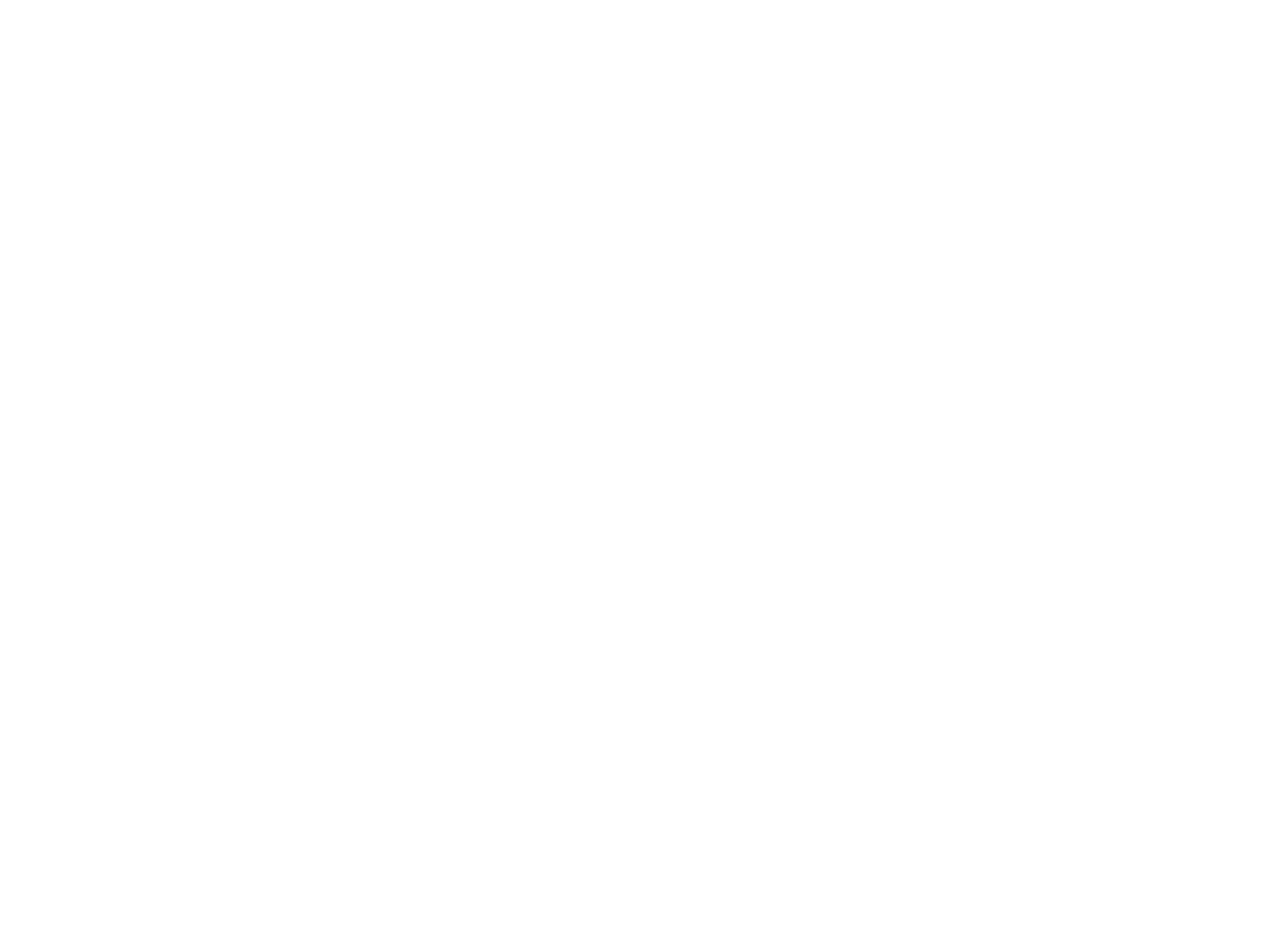
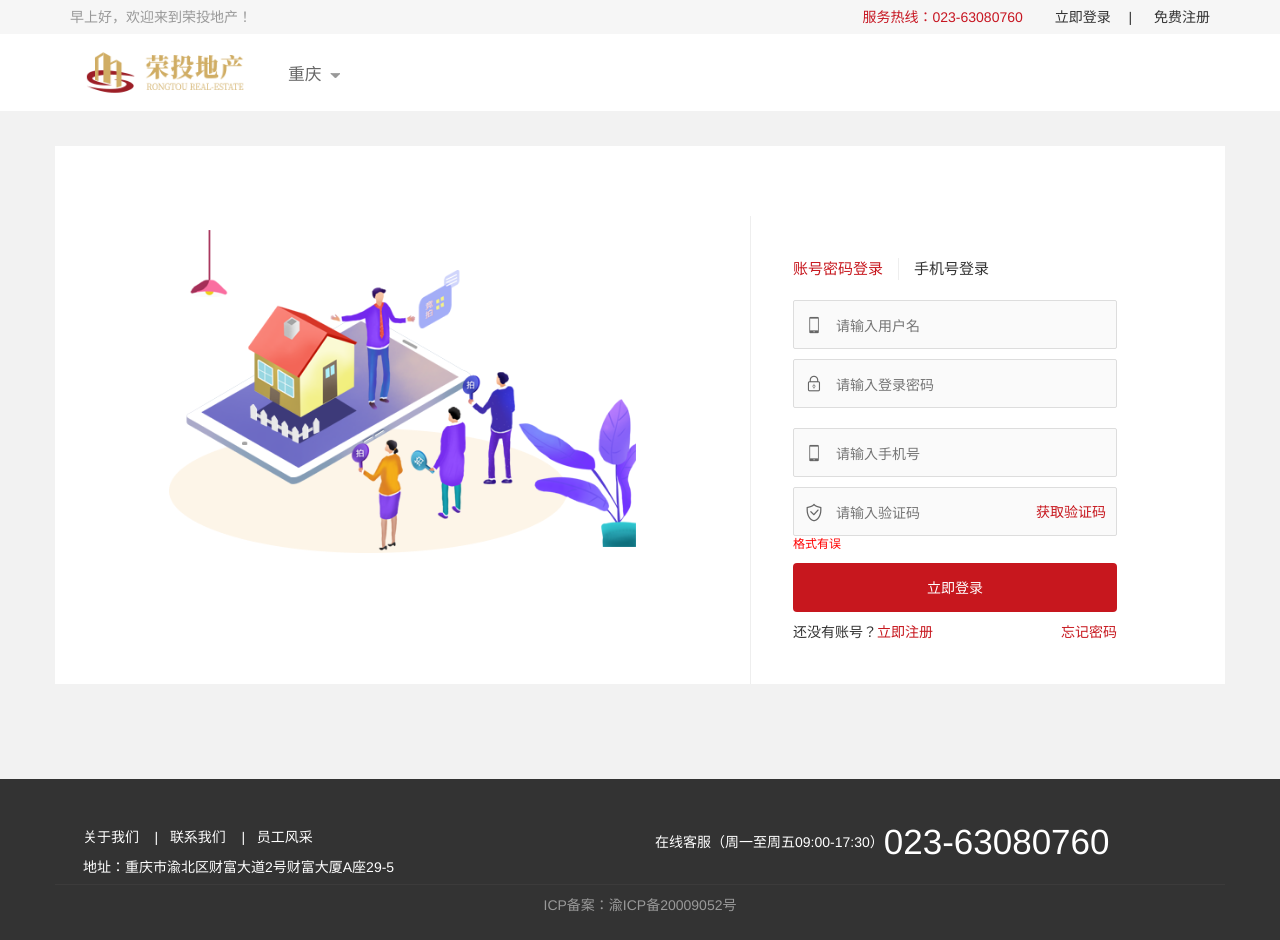
Before and after one commit to dj49846917/vue3-ts, a Vue app: page /login in a window 1280 px wide. Before the commit this address had no page. Before the commit the page ends 800 px from the top, so only its background shows below. Built offline with nearby package versions, Linux system fonts and the light colour scheme.

Commit message:
代码提交

```diff
--- a/src/Layout/frontLayout/Search.vue
+++ b/src/Layout/frontLayout/Search.vue
@@ -10,7 +10,7 @@
             </p>
           </div>
         </div>
-        <div class="fl search_box ofw col-lg-6">
+        <div class="fl search_box ofw col-lg-6" v-if="!isLogin">
           <input
             class="f10"
             type="text"
@@ -24,13 +24,17 @@
 </template>
 
 <script lang="ts">
-import { defineComponent } from "vue";
+import { defineComponent, ref } from "vue";
 import { ENV_ICON } from '@/constant/index'
+import { useRoute } from "vue-router";
 export default defineComponent({
   setup() {
+    const route = useRoute()
+    const isLogin = ref((route.path === "/login" || route.path === "/register") ? true : false)
     return {
       logo: ENV_ICON.logo,
-      arrow_down: ENV_ICON.arrow_down
+      arrow_down: ENV_ICON.arrow_down,
+      isLogin
     };
   },
 });
--- a/src/Layout/frontLayout/index.vue
+++ b/src/Layout/frontLayout/index.vue
@@ -1,17 +1,18 @@
 <template>
   <front-header />
   <front-search />
-  <front-nav />
+  <front-nav v-if="!isLogin" />
   <router-view />
   <front-footer />
 </template>
 
 <script lang="ts">
-import { defineComponent } from "vue";
+import { defineComponent, ref } from "vue";
 import FrontHeader from "@/Layout/frontLayout/Header.vue";
 import FrontSearch from "@/Layout/frontLayout/Search.vue";
 import FrontNav from "@/Layout/frontLayout/Nav.vue";
 import FrontFooter from "@/Layout/frontLayout/Footer.vue";
+import { useRoute } from "vue-router";
 export default defineComponent({
   components: {
     FrontHeader,
@@ -20,7 +21,11 @@
     FrontFooter
   },
   setup() {
-    return {};
+    const route = useRoute()
+    const isLogin = ref((route.path === "/login" || route.path === "/register") ? true : false)
+    return {
+      isLogin
+    };
   },
 });
 </script>
--- a/src/constant/index.ts
+++ b/src/constant/index.ts
@@ -18,6 +18,7 @@
 import record_number from '@/assets/images/record_number.png'
 import about_info from '@/assets/images/about_info.png'
 import liuli from '@/assets/uploads/liuli.jpg'
+import login_img from '@/assets/images/login_img.png'
 export const ENV_ICON = {
   logo,
   arrow_down,
@@ -39,4 +40,5 @@
   record_number,
   about_info,
   liuli,
+  login_img,
 }
--- a/src/router/routes.ts
+++ b/src/router/routes.ts
@@ -8,14 +8,29 @@
         name: 'home',
         component: () => import('@/views/Home/index.vue')
       },
+      { // 登录
+        path: '/login',
+        name: 'Login',
+        component: () => import('@/views/Login/index.vue')
+      },
+      { // 注册
+        path: '/register',
+        name: 'Register',
+        component: () => import('@/views/Login/Register.vue')
+      },
+      { // 忘记密码
+        path: '/forgetpwd',
+        name: 'ForgetPwd',
+        component: () => import('@/views/Login/ForgetPwd.vue')
+      },
       { // 资产拍卖
         path: '/auction',
-        name: 'auction',
+        name: 'Auction',
         component: () => import('@/views/AssetAuction/index.vue')
       },
       { // 关于我们
         path: '/about',
-        name: 'about',
+        name: 'About',
         component: () => import('@/views/About/index.vue')
       },
       { // 个人中心
@@ -63,7 +78,7 @@
             name: 'BankList',
             component: () => import('@/views/Personal/BankList/index.vue')
           },
-          { // 银行卡
+          { // 添加银行卡
             path: '/personal/addbank',
             name: 'AddBank',
             component: () => import('@/views/Personal/BankList/AddBank.vue')
--- /dev/null
+++ b/src/views/Login/ForgetPwd.vue
@@ -0,0 +1,37 @@
+<template>
+  <div class="container mb25 bg-white mt35">
+    <div class="col-lg-7 login_pic">
+        <div class="main"><img :src="login_img" style="width:100%"></div>
+    </div>
+    <div class="col-lg-5 login_box">
+        <div class="info">
+            <ul class="ofw top">
+                <li class="fl active" style="border: none">找回密码</li>
+            </ul>
+            <ul class="input_box">
+                <li class="mt20"><i class="iconfont icon-shouji"></i><input type="text" placeholder="请输入手机号"></li>
+                <li class="mt10 yzm_input"><i class="iconfont icon-yanzhengma"></i><input type="password" placeholder="请输入验证码"><a class="fr mr10 red2" href="">获取验证码</a></li>
+                <li class="mt10"><i class="iconfont icon-mima"></i><input type="password" placeholder="请输入新密码"></li>
+            </ul>
+            <p class="error">手机号有误</p>
+            <a class="btn mt10" href="">重置密码</a>
+        </div>
+    </div>
+</div>
+</template>
+
+<script>
+import { ENV_ICON } from '@/constant/index'
+
+export default {
+  setup() {
+    document.body.style.backgroundColor = "#f2f2f2";
+    return {
+      login_img: ENV_ICON.login_img
+    };
+  },
+};
+</script>
+
+<style lang="scss" scoped>
+</style>
--- /dev/null
+++ b/src/views/Login/Register.vue
@@ -0,0 +1,59 @@
+<template>
+  <div class="container mb25 bg-white mt35">
+    <div class="col-lg-7 login_pic">
+      <div class="main">
+        <img :src="login_img" style="width:100%" />
+      </div>
+    </div>
+    <div class="col-lg-5 login_box">
+      <div class="info">
+        <ul class="ofw top">
+          <li class="fl active" style="border: none">免费注册</li>
+        </ul>
+        <ul class="input_box">
+          <li class="mt20">
+            <i class="iconfont icon-shouji"></i
+            ><input type="text" placeholder="请输入手机号" />
+          </li>
+          <li class="mt10 yzm_input">
+            <i class="iconfont icon-yanzhengma"></i
+            ><input type="password" placeholder="请输入验证码" /><a
+              class="fr mr10 red2"
+              href=""
+              >获取验证码</a
+            >
+          </li>
+          <li class="mt10">
+            <i class="iconfont icon-mima"></i
+            ><input type="password" placeholder="请输入登录密码" />
+          </li>
+        </ul>
+        <p class="error">手机号有误</p>
+        <p class="xieyi">
+          <input type="checkbox" />我已阅读并同意
+          <a class="red2" href="">《荣投地产用户注册协议》</a>
+        </p>
+        <a class="btn mt10" href="">立即注册</a>
+        <div class="ofw mt10 text_bottom">
+          <a class="fr" href="">已有账号？<span class="red2">去登录</span></a>
+        </div>
+      </div>
+    </div>
+  </div>
+</template>
+
+<script>
+import { ENV_ICON } from '@/constant/index'
+
+export default {
+  setup() {
+    document.body.style.backgroundColor = "#f2f2f2";
+    return {
+      login_img: ENV_ICON.login_img
+    };
+  },
+};
+</script>
+
+<style lang="scss" scoped>
+</style>
--- /dev/null
+++ b/src/views/Login/index.vue
@@ -0,0 +1,67 @@
+<template>
+  <div class="container mb25 bg-white mt35">
+    <div class="col-lg-7 login_pic">
+      <div class="main">
+        <img :src="login_img" style="width:100%" />
+      </div>
+    </div>
+    <div class="col-lg-5 login_box">
+      <div class="info">
+        <ul class="ofw top">
+          <li class="fl active" style="border: none">账号密码登录</li>
+          <li class="fl" style="padding-left: 1em">手机号登录</li>
+        </ul>
+        <!--账号密码登录-->
+        <ul class="input_box">
+          <li class="mt20">
+            <i class="iconfont icon-shouji"></i
+            ><input type="text" placeholder="请输入用户名" />
+          </li>
+          <li class="mt10">
+            <i class="iconfont icon-mima"></i
+            ><input type="password" placeholder="请输入登录密码" />
+          </li>
+        </ul>
+        <!--快捷登录-->
+        <ul class="input_box">
+          <li class="mt20">
+            <i class="iconfont icon-shouji"></i
+            ><input type="text" placeholder="请输入手机号" />
+          </li>
+          <li class="mt10 yzm_input">
+            <i class="iconfont icon-yanzhengma"></i
+            ><input type="password" placeholder="请输入验证码" /><a
+              class="fr mr10 red2"
+              href=""
+              >获取验证码</a
+            >
+          </li>
+        </ul>
+        <p class="error">格式有误</p>
+        <a class="btn mt10" href="">立即登录</a>
+        <div class="ofw mt10 text_bottom">
+          <a class="fl" href=""
+            >还没有账号？<span class="red2">立即注册</span></a
+          >
+          <a class="fr red2" href="">忘记密码</a>
+        </div>
+      </div>
+    </div>
+  </div>
+</template>
+
+<script>
+import { ENV_ICON } from '@/constant/index'
+
+export default {
+  setup() {
+    document.body.style.backgroundColor = "#f2f2f2";
+    return {
+      login_img: ENV_ICON.login_img
+    };
+  },
+};
+</script>
+
+<style lang="scss" scoped>
+</style>
```
Also changed, not shown: 1 other file (tests, documents, lock files or other folders).
